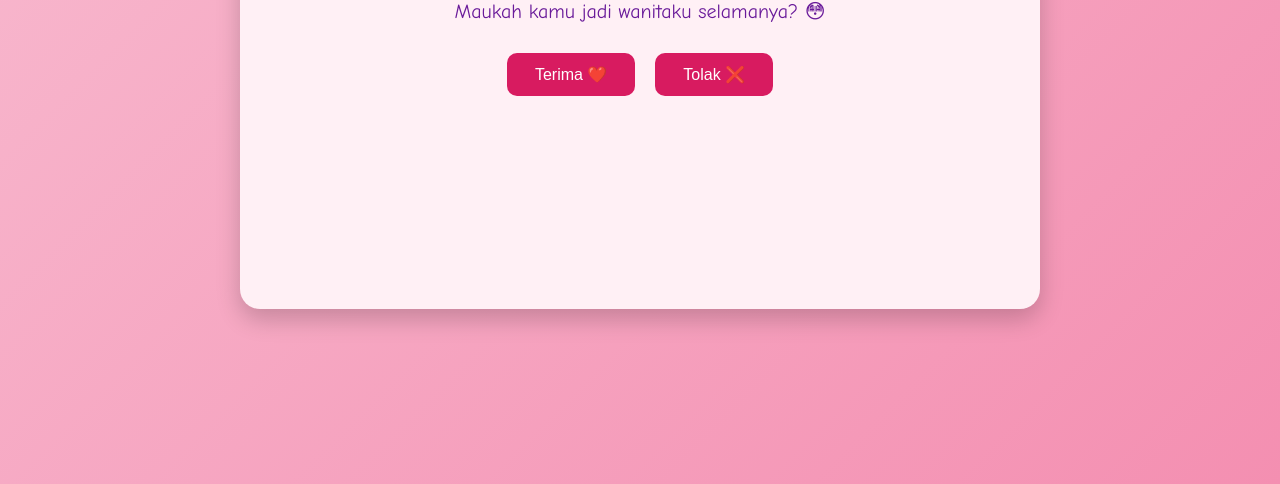
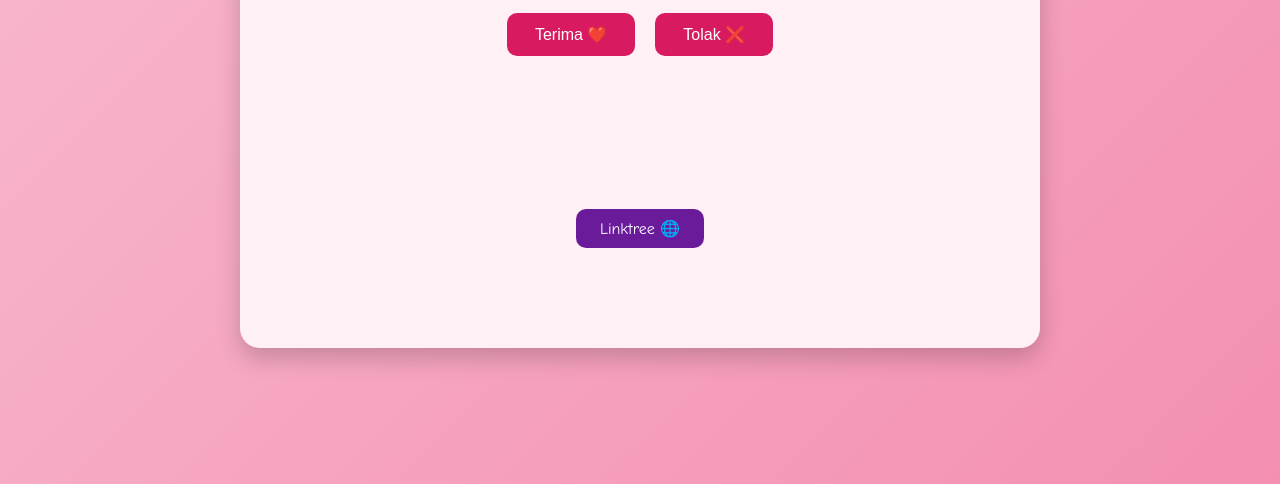
Before and after one commit to thedark6678/thedark, a plain HTML site: page index.html in a window 1280 px wide. Shown: the part 316-800 px from the top of the page. Drawn offline with Linux system fonts and the light colour scheme.

Commit message:
Update index.html

```diff
--- a/index.html
+++ b/index.html
@@ -65,6 +65,8 @@
       transition: background-color 0.3s ease;
       user-select: none;
       white-space: nowrap;
+      text-decoration: none;
+      display: inline-block;
     }
     .btn:hover {
       background-color: #ad1457;
@@ -138,6 +140,23 @@
     audio {
       display: none;
     }
+    /* Linktree button style */
+    .linktree-container {
+      margin-top: 40px;
+    }
+    .linktree-btn {
+      background-color: #6a1b9a;
+      padding: 10px 24px;
+      font-size: 16px;
+      border-radius: 10px;
+      color: white;
+      text-decoration: none;
+      display: inline-block;
+      transition: background-color 0.3s ease;
+    }
+    .linktree-btn:hover {
+      background-color: #4a148c;
+    }
   </style>
 </head>
 <body>
@@ -153,12 +172,18 @@
     </div>
     <div class="result" id="result"></div>
     <div class="typing" id="typingText"></div>
+
+    <div class="linktree-container">
+      <a href="https://linktr.ee/thedark01" target="_blank" rel="noopener noreferrer" class="btn linktree-btn">Linktree 🌐</a>
+    </div>
   </div>
+
   <!-- Musik romantis menggunakan file lokal 12.mp3 -->
   <audio id="romanticMusic" autoplay loop>
     <source src="12.mp3" type="audio/mpeg" />
     Browser kamu tidak mendukung elemen audio.
   </audio>
+
   <script>
     document.addEventListener("DOMContentLoaded", function() {
       const rejectBtn = document.getElementById("rejectBtn");
@@ -217,7 +242,7 @@
           showStars();
 
         } else {
-          const nomor = ""; // Masukkan nomor WhatsApp kamu di sini
+          const nomor = ""; // Masukkan nomor WhatsApp kamu di sini, contoh: 6281234567890
           const pesan = encodeURIComponent("aku juga mencintaimu 🥰🥰🥰🥳");
           const url = `https://wa.me/${nomor}?text=${pesan}`;
           window.location.href = url;
```
